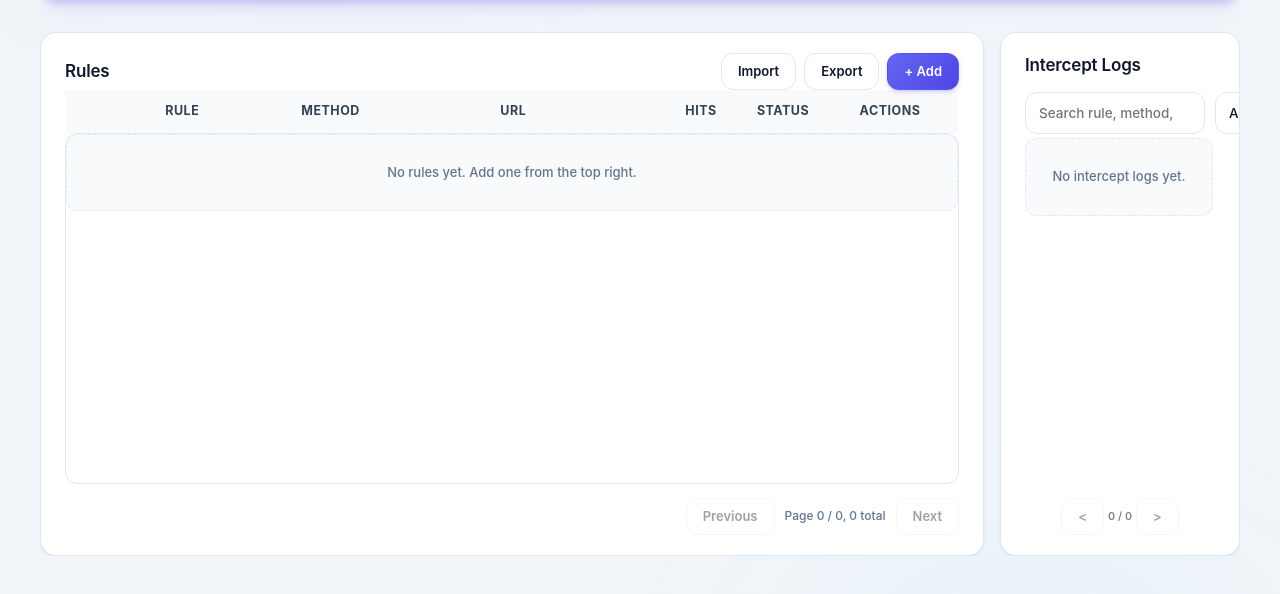
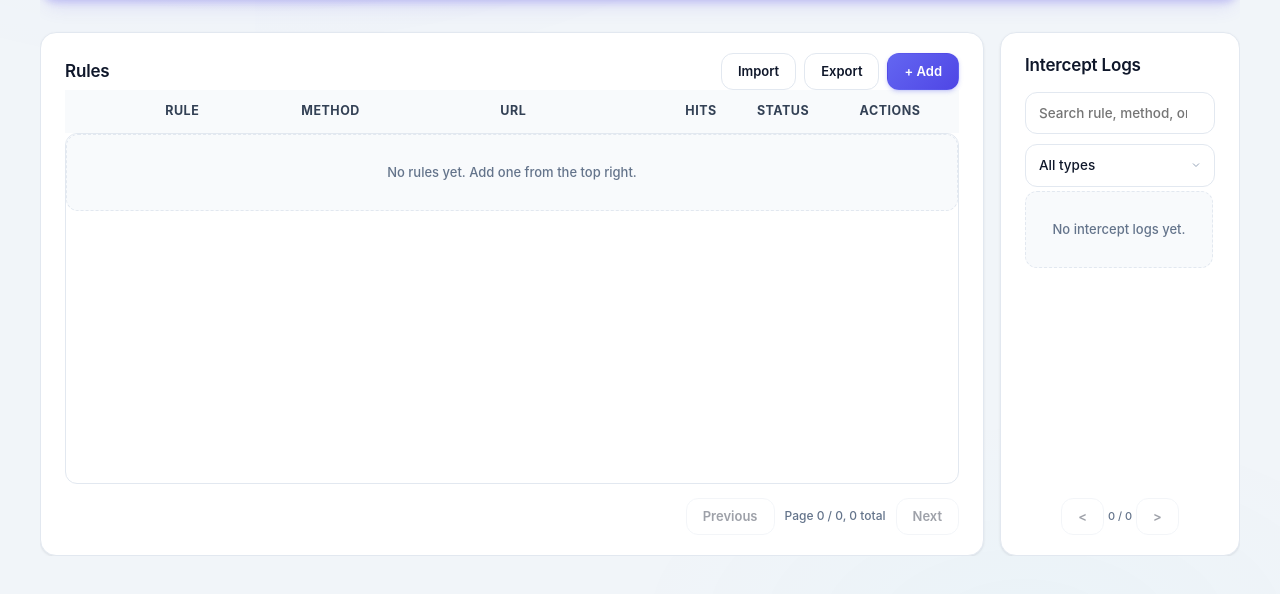
Before and after one commit to FutaoSmile/ResponseRewriter, a browser extension: page manager.html in a window 1280 px wide. Shown: the part 176-770 px from the top of the page. Drawn offline with Linux system fonts and the light colour scheme.

Commit message:
Fix log filter layout overflow

```diff
--- a/popup.css
+++ b/popup.css
@@ -355,9 +355,14 @@ html[data-theme="dark"] body::before {
 
 .log-filter-bar {
   display: grid;
-  grid-template-columns: minmax(180px, 1fr) 150px;
+  grid-template-columns: minmax(0, 1fr) 150px;
   gap: 10px;
   margin-top: 14px;
+  min-width: 0;
+}
+
+.manager-logs .log-filter-bar {
+  grid-template-columns: minmax(0, 1fr);
 }
 
 /* ----- Typography ----- */
```
